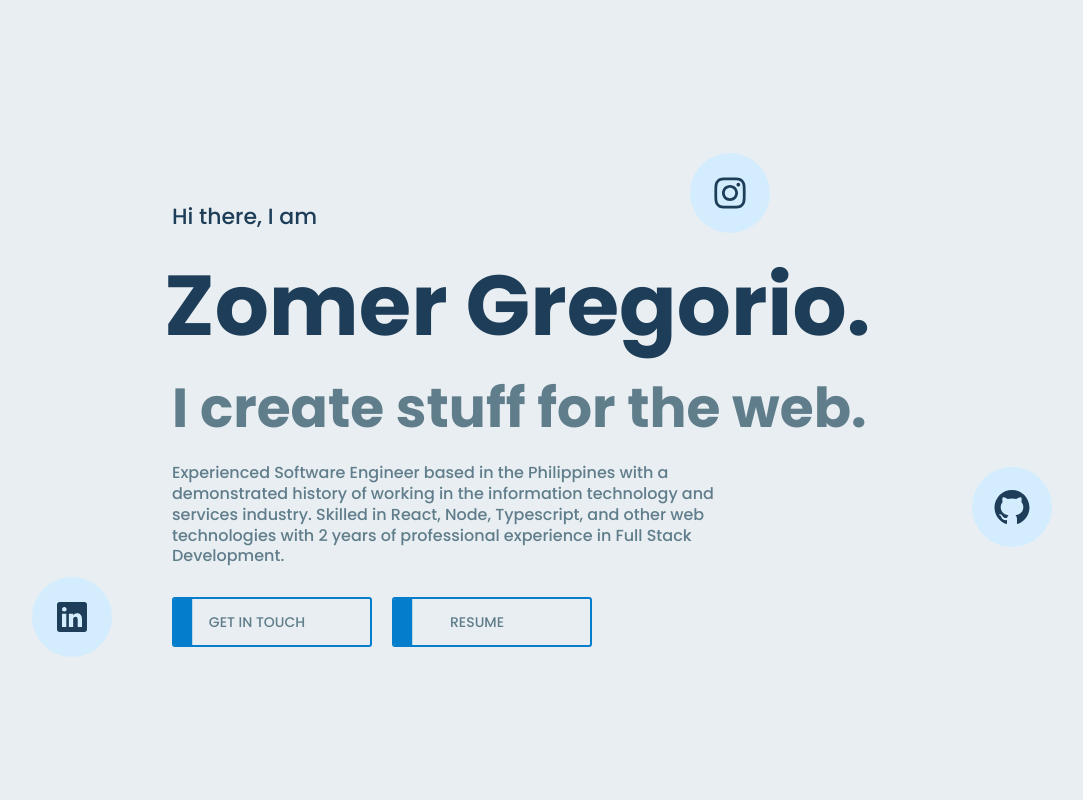
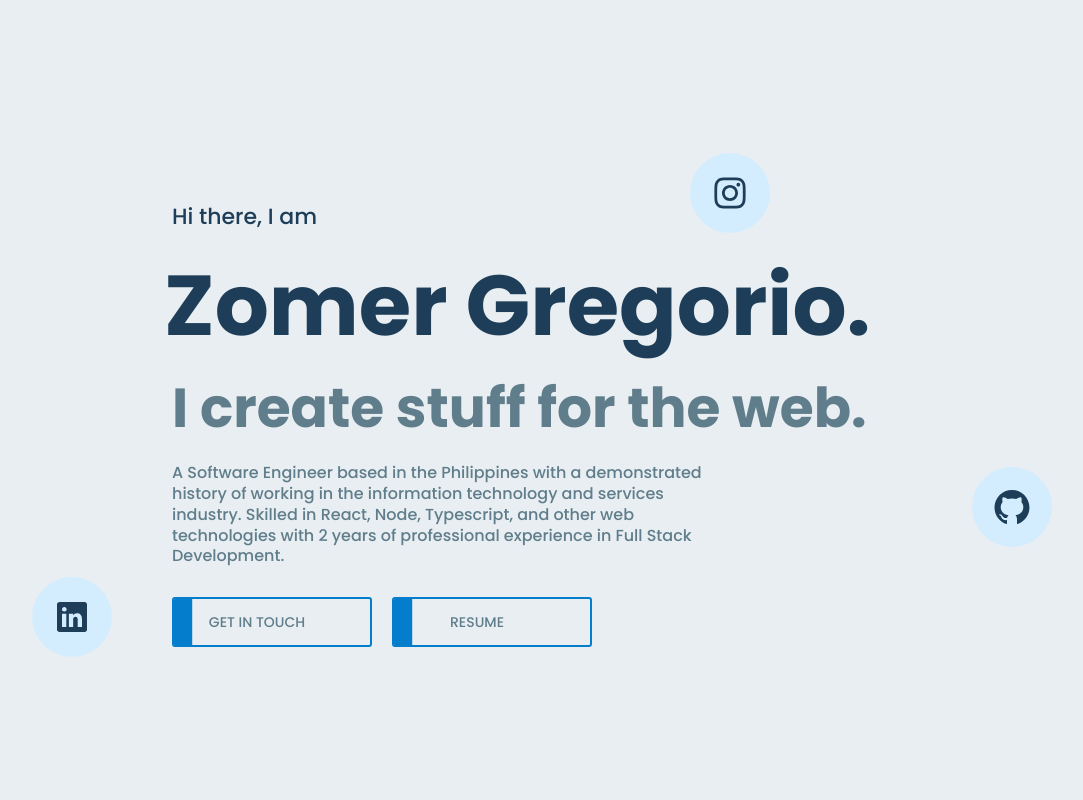
Before and after one commit to zomeru/portfolio, a Next.js app: page / in a window 1280 px wide. Shown: the top 800 px of the page, without its empty margins (8-1091 px from the left). Built offline with nearby package versions, Linux system fonts and the light colour scheme.

Commit message:
chore: add some tweaks

```diff
--- a/src/components/sections/hero.tsx
+++ b/src/components/sections/hero.tsx
@@ -15,10 +15,10 @@ const Hero = () => {
   const three = <h3>I create stuff for the web.</h3>;
   const four = (
     <p className="four">
-      Experienced Software Engineer based in the Philippines with a demonstrated
-      history of working in the information technology and services industry.
-      Skilled in React, Node, Typescript, and other web technologies with 2
-      years of professional experience in Full Stack Development.
+      A Software Engineer based in the Philippines with a demonstrated history
+      of working in the information technology and services industry. Skilled in
+      React, Node, Typescript, and other web technologies with 2 years of
+      professional experience in Full Stack Development.
     </p>
   );
 
```
